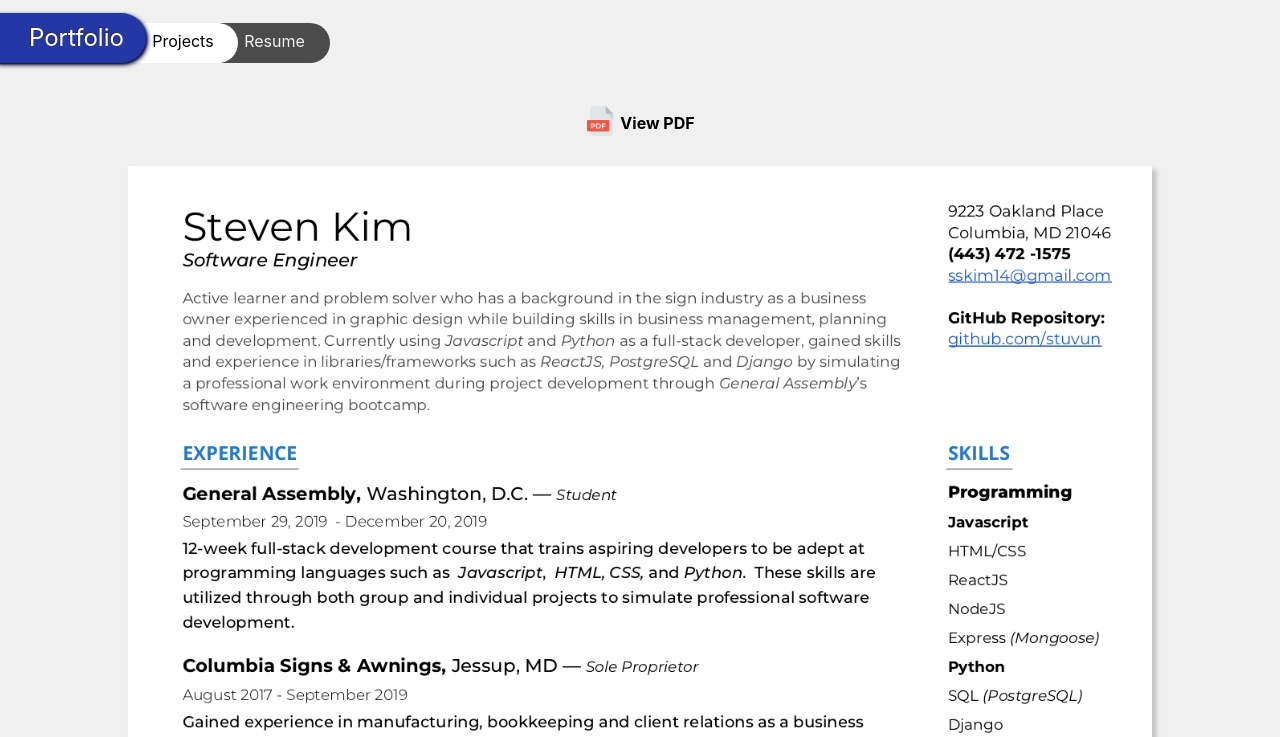
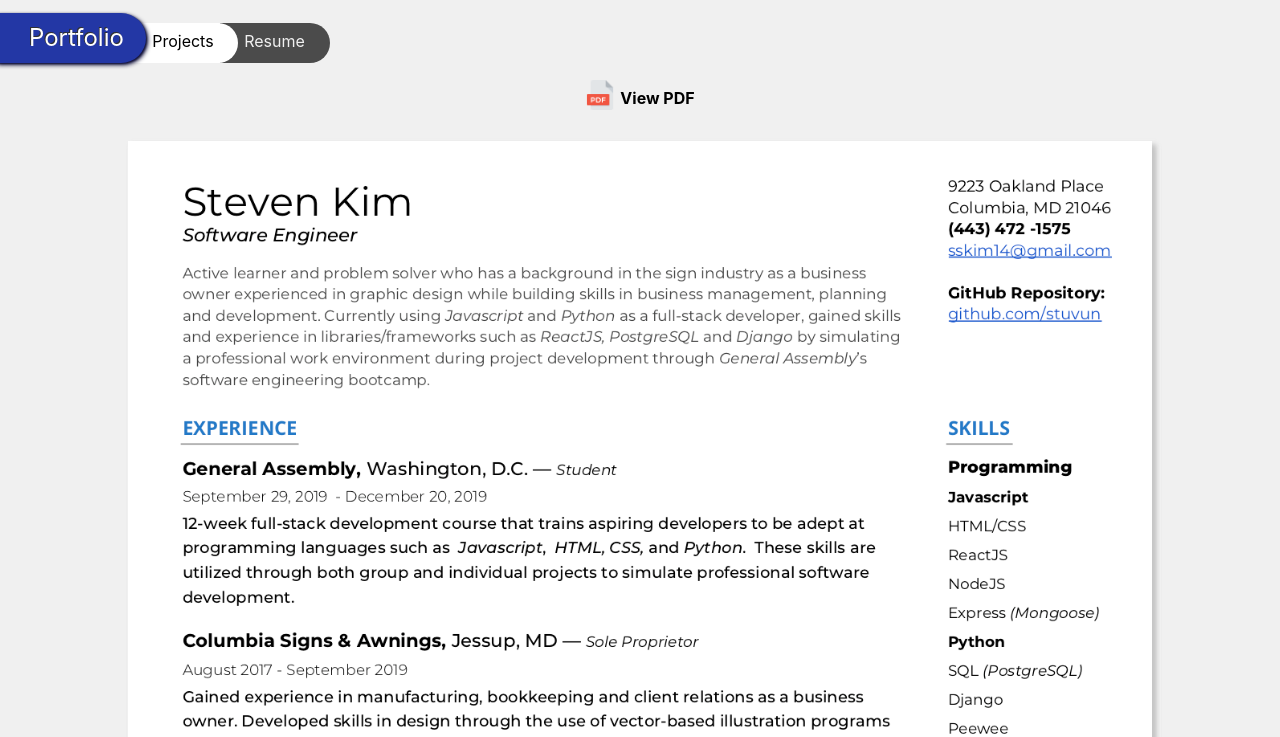
Before and after one commit to stuvun/portfolio, a React (Create React App) app: page /resume in a window 1280 px wide. Shown: the top 737 px of the page. Built offline with nearby package versions, Linux system fonts and the light colour scheme.

Commit message:
Adjusted page margins and rescaled mock.gif file to match other image sizes.

```diff
--- a/src/components/Home/Home.css
+++ b/src/components/Home/Home.css
@@ -5,7 +5,6 @@
   align-items: center;
   width: 100%;
   height: 100%;
-  margin-top: 2%;
 }
 .profile {
   height: 200px;
--- a/src/components/Projects/Projects.css
+++ b/src/components/Projects/Projects.css
@@ -5,5 +5,4 @@
   align-items: center;
   width: 100%;
   height: 100%;
-  margin-top: 2%;
 }
--- a/src/components/Resume/Resume.css
+++ b/src/components/Resume/Resume.css
@@ -3,7 +3,6 @@
   flex-direction: column;
   justify-items: center;
   align-items: center;
-  margin-top: 2%;
 }
 .pdf-link {
   display: flex;
```
Also changed, not shown: 1 other file (tests, documents, lock files or other folders).
